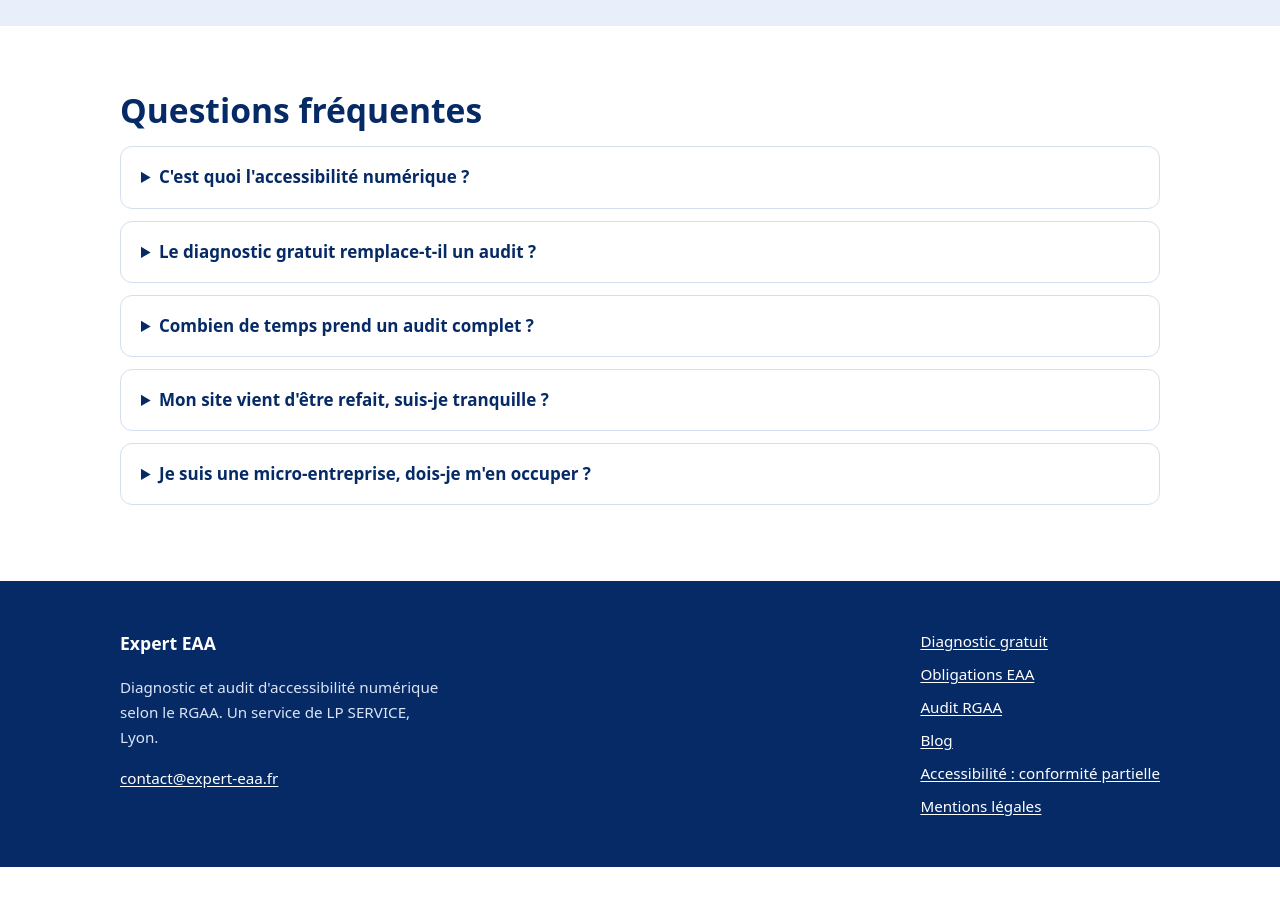
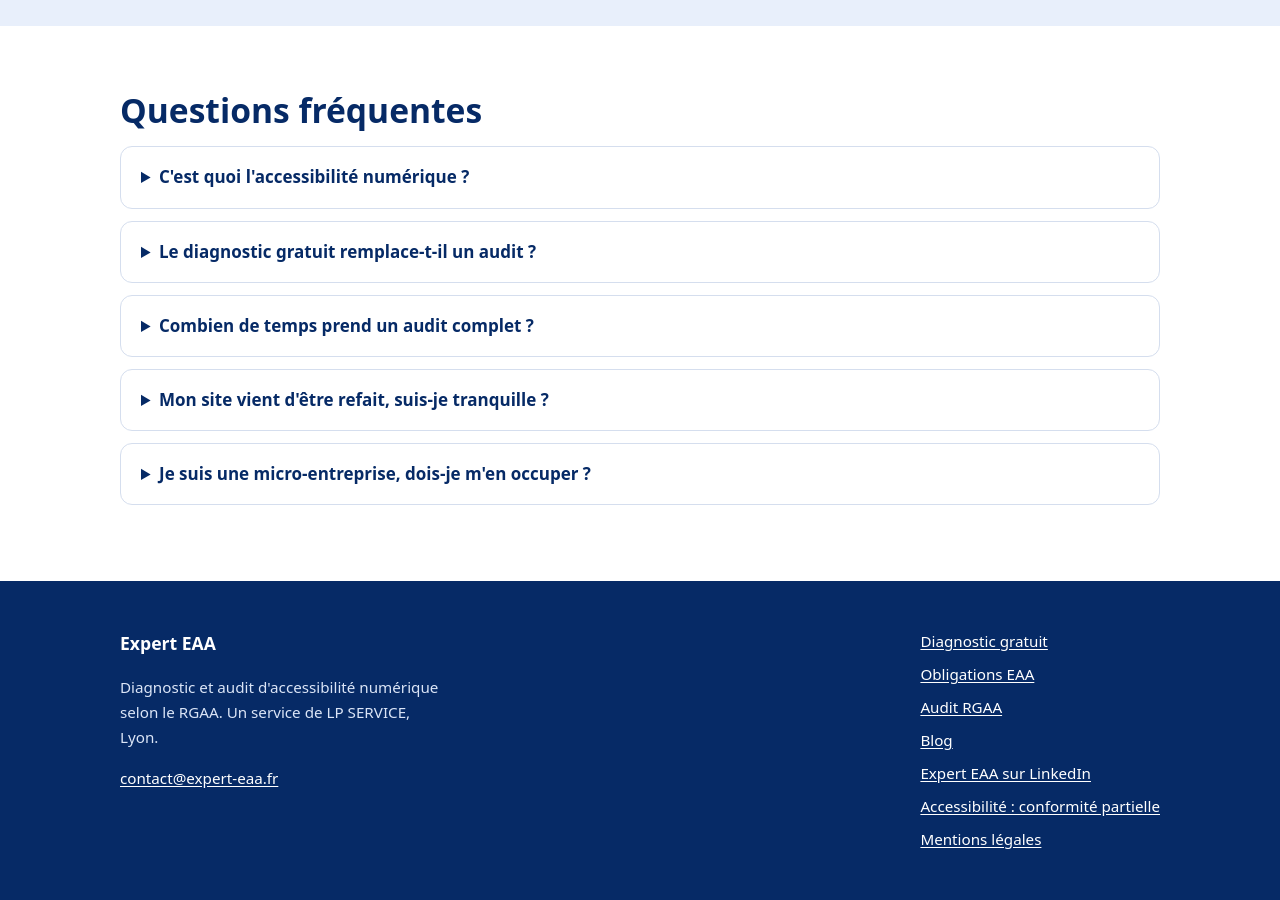
Before and after one commit to lmoh69/expert-eaa, a Jekyll site: the page built from index.html, in a window 1280 px wide and 900 px high, scrolled down 3495 px. Built offline with Jekyll 4.4.1, drawn with Linux system fonts in a browser that asks for light colours; a script that is not in the unit is left out; before the commit the page ends 4362 px from its top, so only the background shows below that; part of the change alters nothing that is shown.

Commit message:
Lien LinkedIn Expert EAA

```diff
--- a/_config.yml
+++ b/_config.yml
@@ -8,7 +8,7 @@ timezone: Europe/Paris
 permalink: /blog/:title/
 tally_form: gDJLal
 contact_email: contact@expert-eaa.fr
-linkedin_url: ""
+linkedin_url: "https://www.linkedin.com/company/expert-eaa/"
 plugins:
   - jekyll-sitemap
   - jekyll-seo-tag
```
